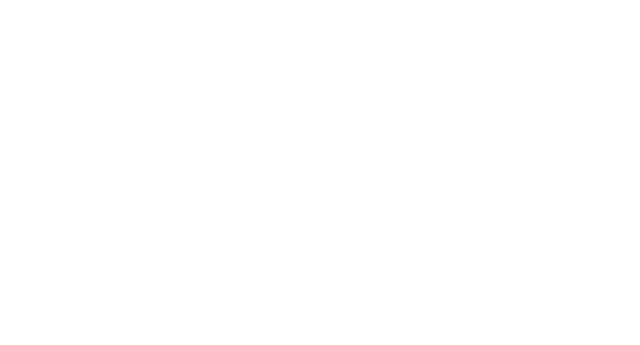
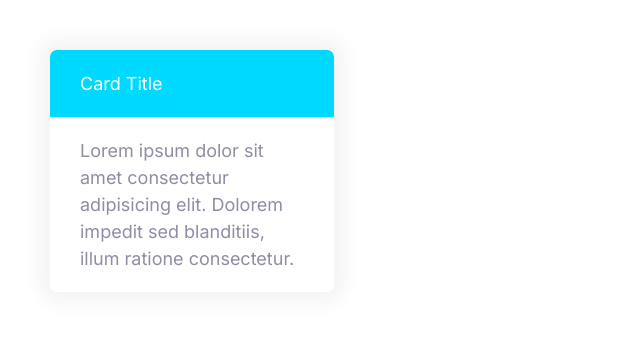
Before and after one commit to nemati7007/nemati, a plain HTML site: page index.html in a window 1280 px wide. Shown: the whole page, without its empty margins (0-640 px from the left). Drawn offline with Linux system fonts and the light colour scheme.

Commit message:
Define the styles for the cards

```diff
--- a/css/styles.css
+++ b/css/styles.css
@@ -274,3 +274,24 @@ a {
     font-size: 1.5rem;
   }
 }
+
+.card {
+  border-radius: 7px;
+  box-shadow: 0 0 20px 10px #f3f3f3;
+  overflow: hidden;
+}
+
+.card__header,
+.card__body {
+  padding: 2rem 3rem;
+}
+
+.card--primary .card__header {
+  background: var(--color-primary);
+  color: #fff;
+}
+
+.card--secondary .card__header {
+  background: var(--color-secondary);
+  color: #fff;
+}
--- a/index.html
+++ b/index.html
@@ -13,5 +13,15 @@
     <link rel="stylesheet" href="/css/normalize.css" />
     <link rel="stylesheet" href="/css/styles.css" />
   </head>
-  <body></body>
+  <body>
+    <div style="width: 30%; padding: 5rem">
+      <div class="card card--secondary">
+        <header class="card__header">Card Title</header>
+        <div class="card__body">
+          Lorem ipsum dolor sit amet consectetur adipisicing elit. Dolorem
+          impedit sed blanditiis, illum ratione consectetur.
+        </div>
+      </div>
+    </div>
+  </body>
 </html>
```
